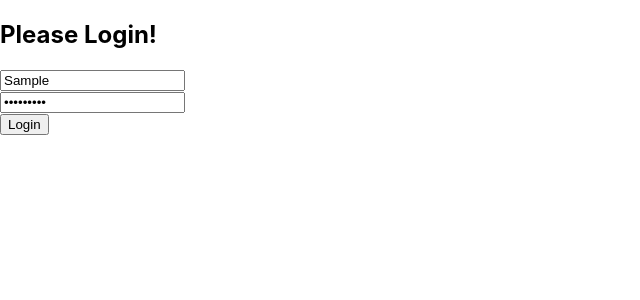
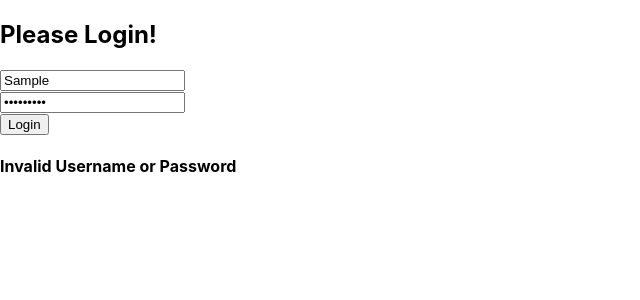
Before and after one commit to alishkeir/Space-Finder-Frontend, a React (Create React App) app: page /login in a window 1280 px wide. Both pictures are taken after typing "Sample", "Sample123" into the empty fields and a click on the input "Login". Shown: the top 300 px of the page, without its empty margins (0-640 px from the left). Built offline with nearby package versions, Linux system fonts and the light colour scheme.

Commit message:
Conditional Rendering

```diff
--- a/src/components/Login.tsx
+++ b/src/components/Login.tsx
@@ -35,19 +35,30 @@ export class Login extends Component<LoginProps, LoginState> {
 
   private async handleSubmit(event: SyntheticEvent) {
     event.preventDefault();
+    this.setState({ loginAttempt: true });
     const result = await this.props.authService.login(
       this.state.userName,
       this.state.password
     );
 
     if (result) {
-      console.log(result);
+      // console.log(result);
+      this.setState({ loginSuccess: true });
     } else {
-      console.log("Error");
+      this.setState({ loginSuccess: false });
     }
   }
 
   render() {
+    let loginMessage: any;
+    if (this.state.loginAttempt) {
+      if (this.state.loginSuccess) {
+        loginMessage = <h4>Successfuly logged in</h4>;
+      } else {
+        loginMessage = <h4>Invalid Username or Password</h4>;
+      }
+    }
+
     return (
       <div>
         <h2>Please Login!</h2>
@@ -65,6 +76,7 @@ export class Login extends Component<LoginProps, LoginState> {
           <br />
           <input type="submit" value="Login" />
         </form>
+        {loginMessage}
       </div>
     );
   }
```
